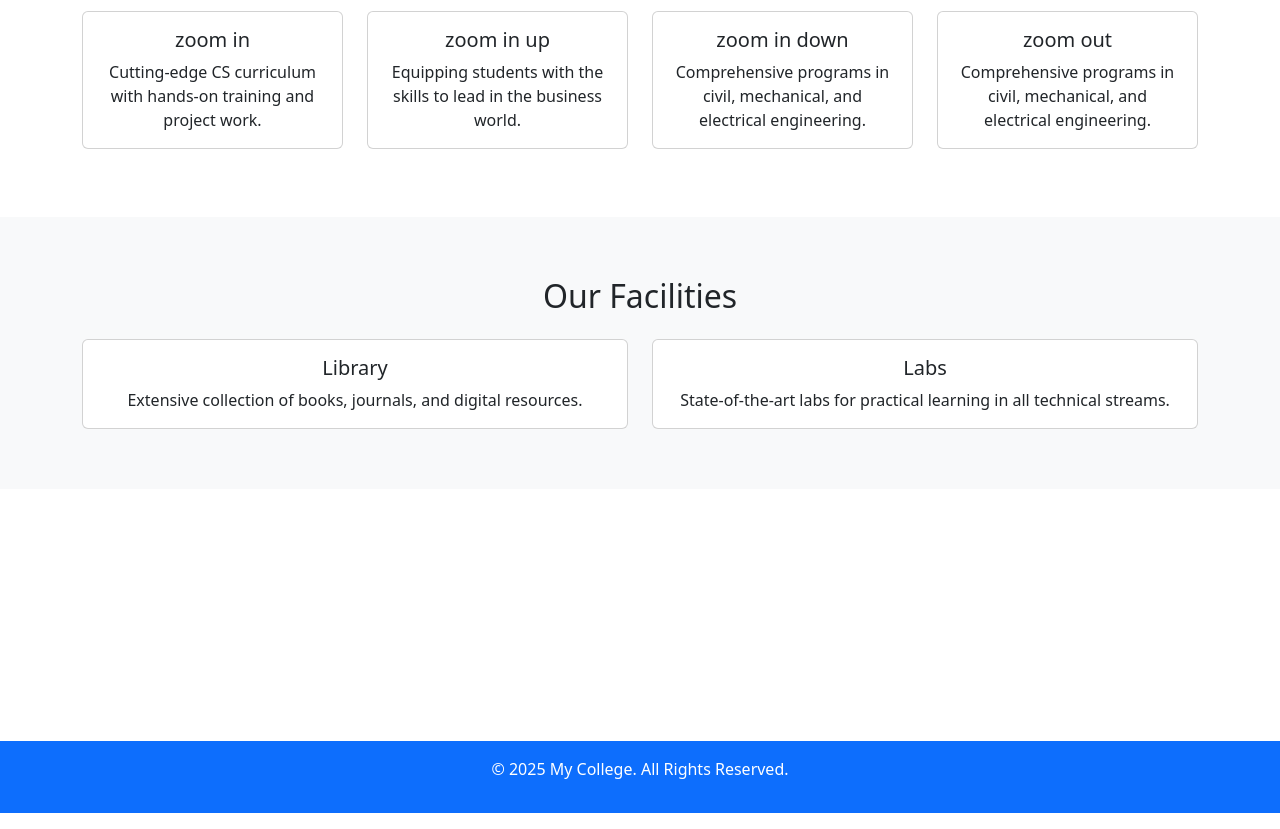
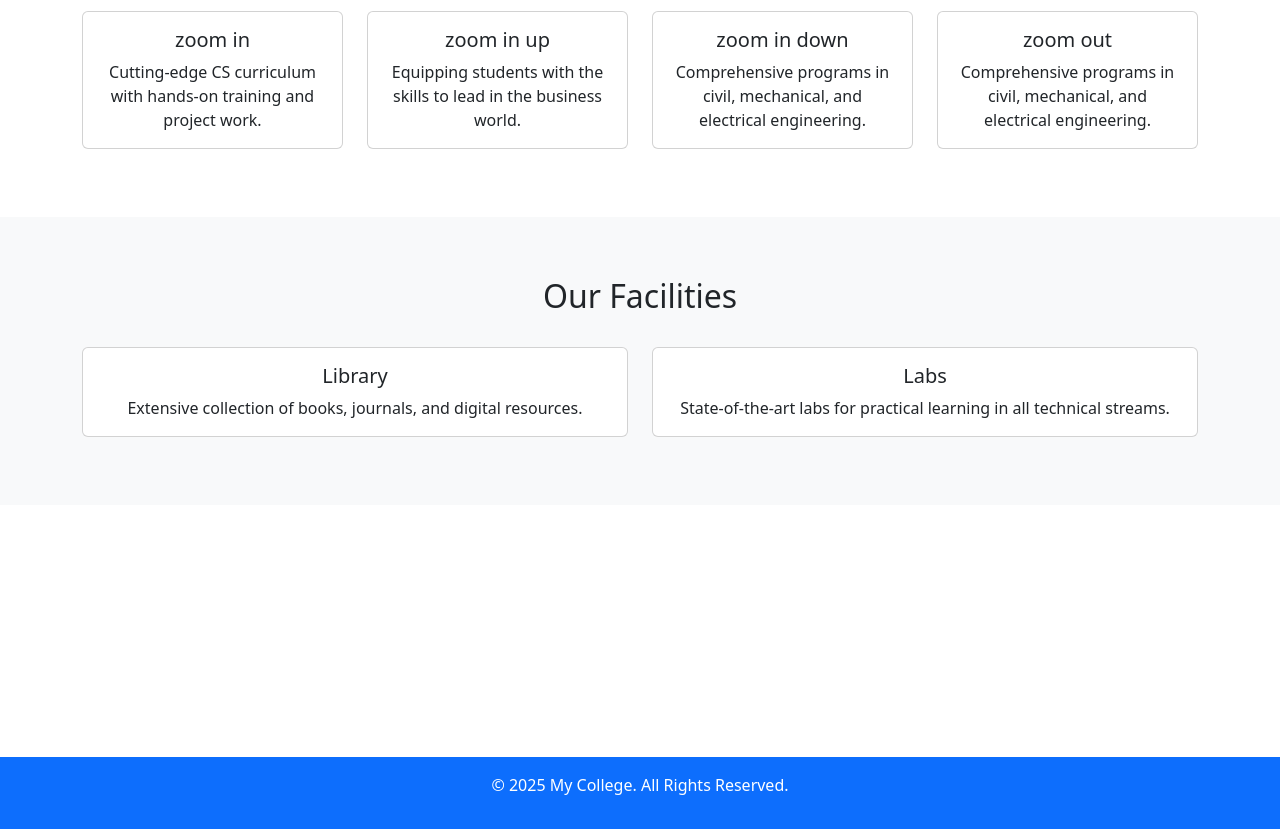
Before and after one commit to EDUIM9839/build_my_aos_library-, a plain HTML site: page index.html in a window 1280 px wide. Shown: the part 1899-2728 px from the top of the page. Drawn offline with nearby package versions, Linux system fonts and the light colour scheme.

Commit message:
Update index.html

```diff
--- a/index.html
+++ b/index.html
@@ -206,7 +206,7 @@
     <div class="container text-center">
       <h2 data-aos="fade-up">Our Facilities</h2>
       <div class="row mt-4">
-        <div class="col-md-6" data-aos="flip-left">
+        <div class="col-md-6 py-2" data-aos="flip-left">
           <div class="card">
             <div class="card-body">
               <h5 class="card-title">Library</h5>
@@ -214,7 +214,7 @@
             </div>
           </div>
         </div>
-        <div class="col-md-6" data-aos="flip-right">
+        <div class="col-md-6 py-2" data-aos="flip-right">
           <div class="card">
             <div class="card-body">
               <h5 class="card-title">Labs</h5>
```
